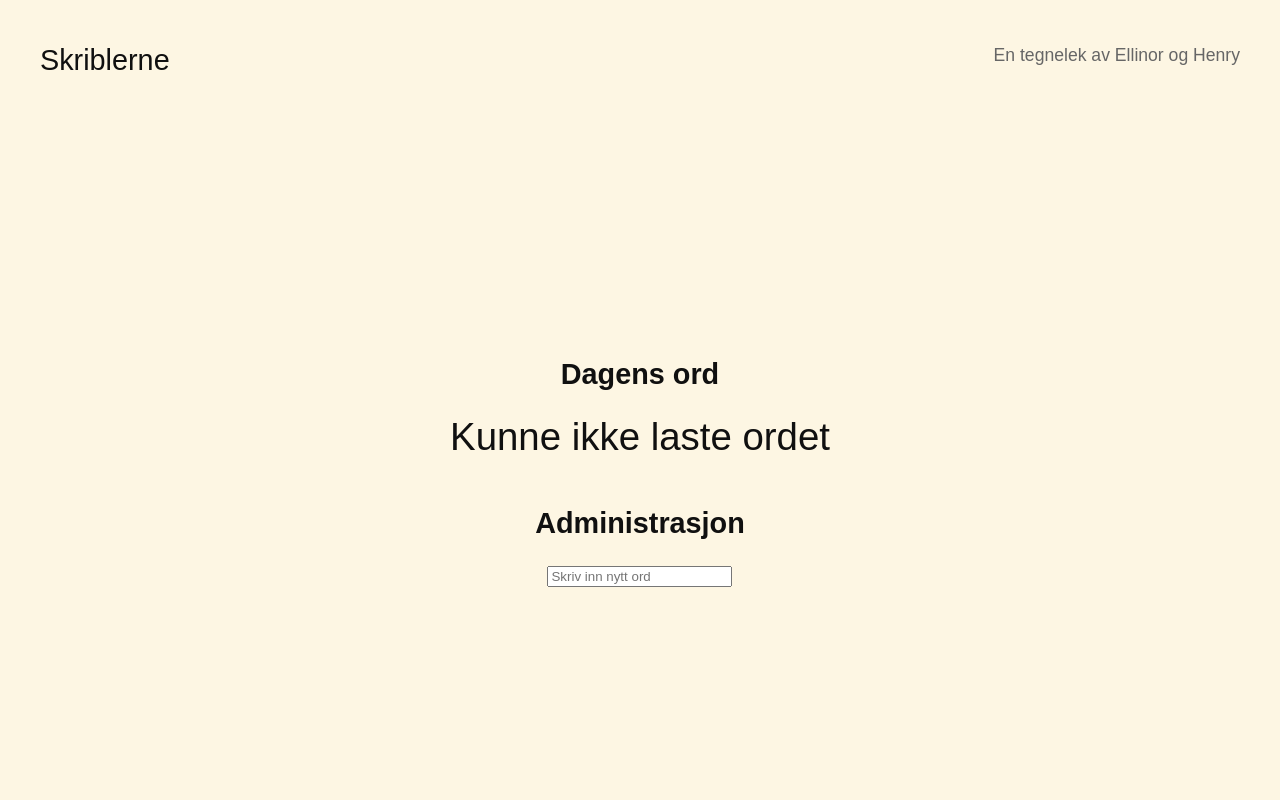
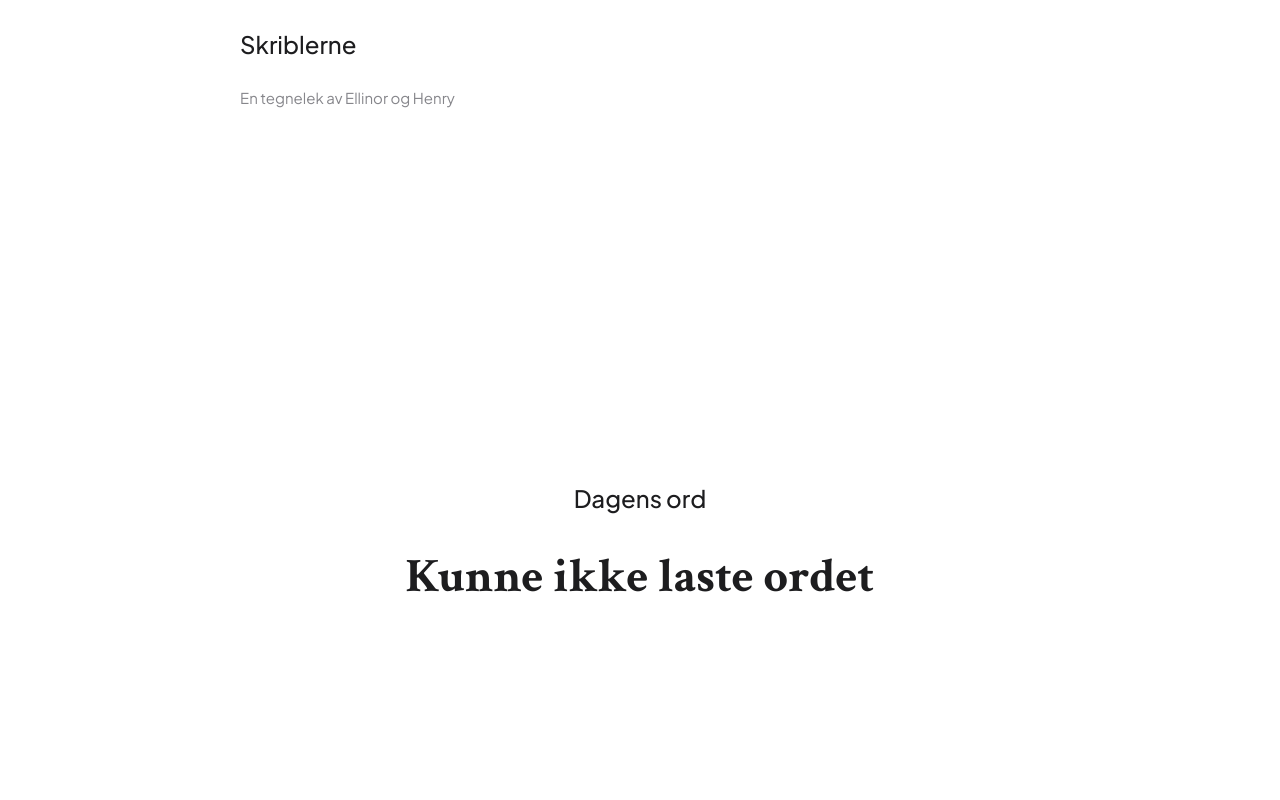
Before and after one commit to henrycmeen/Skriblerne, a website with bundled scripts: page index.html in a window 1280 px wide. Shown: the top 800 px of the page. Built offline with nearby package versions, Linux system fonts and the light colour scheme; no server answers.

Commit message:
Update styles.css

```diff
--- a/styles.css
+++ b/styles.css
@@ -1,114 +1,241 @@
 /* Generell stil */
 :root {
-    --font-size-large: 2.4rem;
-    --font-size-medium: 1.8rem;
-    --font-size-small: 1.2rem;
-    --font-size-text: 1.1rem;  /* New size for body text */
+    --font-size-large: clamp(2.5rem, 5vw, 3rem);
+    --font-size-medium: clamp(1.25rem, 2.5vw, 1.5rem);
+    --font-size-small: clamp(0.875rem, 1.75vw, 1rem);
+    --font-size-text: clamp(0.8125rem, 1.25vw, 0.9375rem);
+    --header-height: clamp(3.5rem, 7vw, 5rem);
+
+    /* Light mode colors */
+    --bg-color: #ffffff;
+    --text-color: #1d1d1f;
+    --subtitle-color: #86868b;
+    --border-color: #d2d2d7;
+    --hover-bg: #f5f5f7;
+    --button-bg: #0071e3;
+    --button-text: white;
+    --menu-bg: #ffffff;
+    --menu-shadow: rgba(0,0,0,0.1);
+
+    /* Layout */
+    --container-width: min(100% - 2rem, 800px);
+    --grid-gap: clamp(1rem, 2vw, 2rem);
+}
+
+@media (prefers-color-scheme: dark) {
+    :root {
+        --bg-color: #000000;
+        --text-color: #f5f5f7;
+        --subtitle-color: #86868b;
+        --border-color: #424245;
+        --hover-bg: #1d1d1f;
+        --button-bg: #0071e3;
+        --button-text: #ffffff;
+        --menu-bg: #1d1d1f;
+        --menu-shadow: rgba(0,0,0,0.4);
+    }
+}
+
+/* Base styles with modern reset */
+*, *::before, *::after {
+    box-sizing: border-box;
+    margin: 0;
+    padding: 0;
+}
+
+html {
+    font-size: 16px;
+    scroll-behavior: smooth;
 }
 
 body {
-    margin: 0;
-    padding: 0;
-    font-family: 'Noto Sans JP', Arial, sans-serif;
-    background-color: #FDF6E3;
-    color: #101010;
-    display: flex;
-    flex-direction: column;
+    font-family: 'Plus Jakarta Sans', system-ui, -apple-system, sans-serif;
+    background-color: var(--bg-color);
+    color: var(--text-color);
+    display: grid;
+    grid-template-rows: auto 1fr;
     min-height: 100vh;
-    align-items: center;
     font-size: var(--font-size-small);
+    line-height: 1.5;
+    text-rendering: optimizeLegibility;
+    -webkit-font-smoothing: antialiased;
 }
 
-/* Header styles */
+/* Layout components */
 header {
     width: 100%;
-    padding: 20px 0;
+    padding: clamp(1rem, 2vw, 2rem) 0;
 }
 
 nav {
-    display: flex;
-    justify-content: space-between;
+    display: grid;
+    grid-template-columns: 1fr auto;
     align-items: center;
-    padding: 0 40px;
-    width: 100%;
-    box-sizing: border-box;
+    width: var(--container-width);
+    margin-inline: auto;
+    gap: var(--grid-gap);
 }
 
 .site-title {
     font-size: var(--font-size-medium);
     font-weight: 500;
-    display: block;
 }
 
 .subtitle {
     font-size: var(--font-size-text);
-    color: #666;
-    display: block;
-    margin-top: 0.5rem;
-    margin-left: 0;
+    color: var(--subtitle-color);
+    grid-column: 1 / -1;
 }
 
-.menu-container {
+main {
+    display: grid;
+    gap: var(--grid-gap);
+    width: var(--container-width);
+    margin-inline: auto;
+    padding-block: clamp(2rem, 4vw, 4rem);
+}
+
+/* Components */
+.hero-section {
+    display: grid;
+    gap: var(--grid-gap);
+    place-content: center;
+    text-align: center;
+    min-height: calc(100vh - var(--header-height));
+    position: relative;
+    background: var(--bg-color);
+    z-index: 2;
+    padding-block: 2rem;
+}
+
+.admin-section {
+    padding: 2rem 1rem;
+    width: 100%;
+    box-sizing: border-box;
+    min-height: calc(100vh - var(--header-height));
+    background: var(--bg-color);
+    position: relative;
+    z-index: 1;
+    margin-top: 0;
+}
+
+.admin-section.visible {
+    opacity: 1;
+}
+
+.add-word-form {
+    margin: 20px auto;
+    display: flex;
+    flex-direction: column;
+    gap: 10px;
+    width: 100%;
+    max-width: 600px;
     position: relative;
 }
 
-.hamburger {
-    background: none;
-    border: none;
-    font-size: var(--font-size-medium);
-    cursor: pointer;
-    padding: 10px;
+@supports (display: grid) {
+    .add-word-form {
+        grid-template-columns: 1fr auto;
+        align-items: start;
+    }
 }
 
-.menu {
-    display: none;
-    position: absolute;
-    background: white;
-    box-shadow: 0 2px 5px rgba(0,0,0,0.2);
-    border-radius: 4px;
-    top: 100%;
-    right: 0;
-    min-width: 150px;
+.input-wrapper {
+    position: relative;
+    width: 100%;
 }
 
-.menu.visible {
-    display: block;
+.add-word-form input {
+    width: 100%;
+    padding: 10px 30px 10px 0;
+    border: none;
+    border-bottom: 1px solid var(--border-color);
+    font-size: 16px;
+    background: transparent;
+    margin-bottom: 10px;
+    transition: border-color 0.2s ease;
+    color: var(--text-color);
+    opacity: 1;
 }
 
-.menu a {
-    display: block;
-    padding: 10px 20px;
-    text-decoration: none;
-    color: black;
-    font-size: var(--font-size-small);
+.add-word-form input::placeholder {
+    color: var(--subtitle-color);
+    opacity: 0.7;
 }
 
-.menu a:hover {
-    background: #f5f5f5;
+.add-word-form input:focus {
+    outline: none;
+    border-color: var(--button-bg);
 }
 
-/* Main content */
-main {
-    flex: 1;
-    display: flex;
-    flex-direction: column;
-    justify-content: center;
-    align-items: center;
-    width: 100%;
-    max-width: 800px;
-    padding: 40px 20px;
-    box-sizing: border-box;
-    text-align: center;
+.error-message {
+    color: red;
+    font-size: var(--font-size-text);
+    margin-top: 0.5rem;
+    opacity: 0;
+    transition: opacity 0.3s ease;
 }
 
-h1 {
-    font-size: var(--font-size-large);
+.error-message.visible {
+    opacity: 1;
+}
+
+.add-word-form input:not(:placeholder-shown) {
+    opacity: 1;
+}
+
+
+
+.hero-section h2 {
+    font-size: var(--font-size-medium);
     font-weight: 500;
-    margin-bottom: 1.5rem;
 }
 
 #word-display {
+    font-family: 'Crimson Text', serif;
     font-size: var(--font-size-large);
-    font-weight: 400;
-    margin-bottom: 1.5rem;
+    font-weight: bold;
 }
+
+.word-item {
+    padding: 12px 0;
+    border-bottom: 1px solid var(--border-color);
+    font-size: var(--font-size-text);
+    text-align: left;
+    cursor: pointer;
+    transition: all 0.3s ease;
+    max-width: 600px;
+    margin-left: auto;
+    margin-right: auto;
+    color: var(--text-color);
+}
+
+.word-item:hover {
+    background-color: rgba(0,0,0,0.03);
+}
+
+/* Utilities */
+.visually-hidden {
+    position: absolute;
+    width: 1px;
+    height: 1px;
+    padding: 0;
+    margin: -1px;
+    overflow: hidden;
+    clip: rect(0, 0, 0, 0);
+    white-space: nowrap;
+    border: 0;
+}
+
+/* Print styles */
+@media print {
+    body {
+        background: none;
+        color: black;
+    }
+
+    .add-word-form,
+    .admin-section {
+        display: none;
+    }
+}
```
